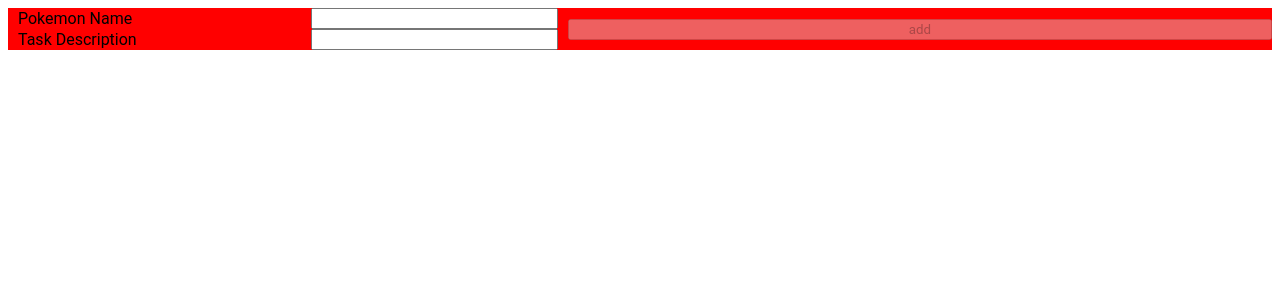
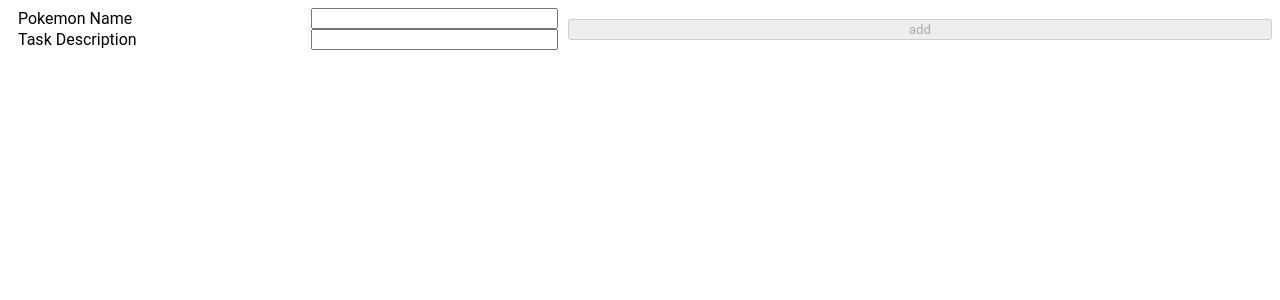
Before and after one commit to YOGURSIO/AngularTasks, an Angular app in the folder AngularCards/: page / in a window 1280 px wide. Shown: the top 300 px of the page. Built offline with nearby package versions, Linux system fonts and the light colour scheme.

Commit message:
new card component styles cleanup

```diff
--- a/AngularCards/src/app/new-card/new-card.component.css
+++ b/AngularCards/src/app/new-card/new-card.component.css
@@ -1,7 +1,5 @@
 .container {
-  background-color: red;
   display: flex;
-  width: 60%;
   justify-content: stretch;
   width: 100%;
   height: 100%;
@@ -32,7 +30,6 @@ label {
 input {
   flex-grow: 2;
   flex-shrink: 2;
-  /*width: 20%;*/
   height: 70%;
 }
 
```
